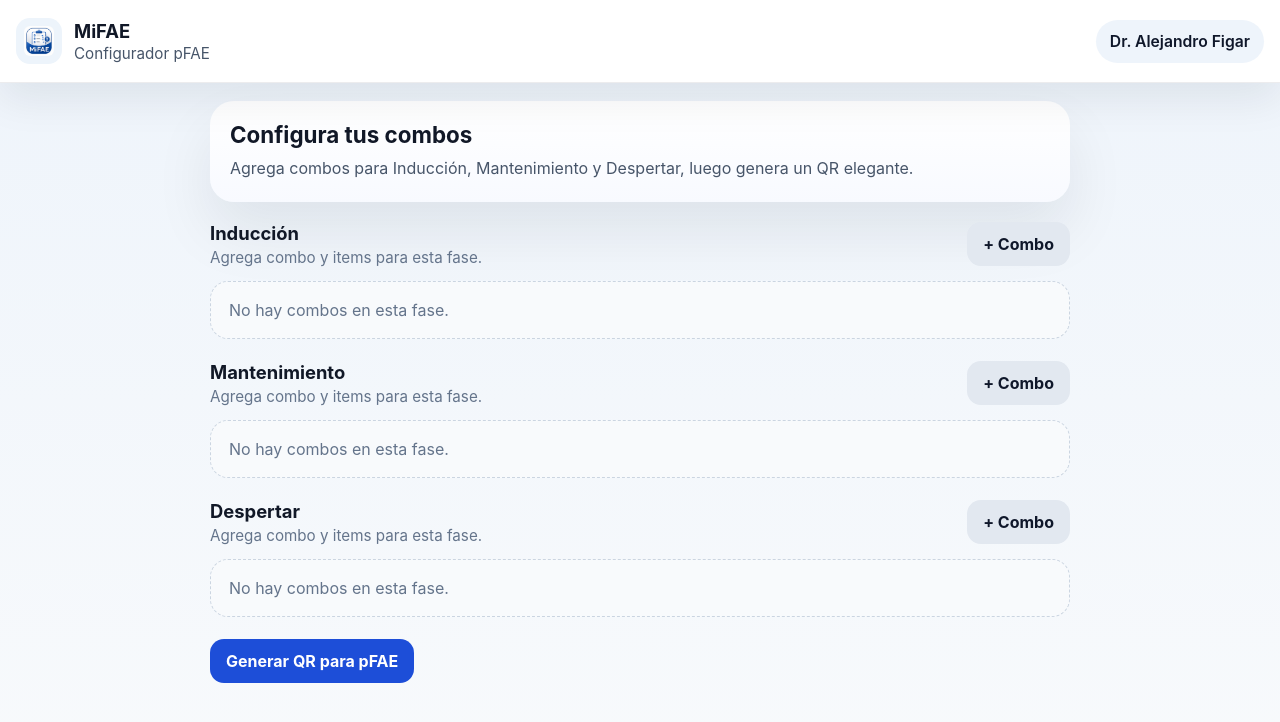
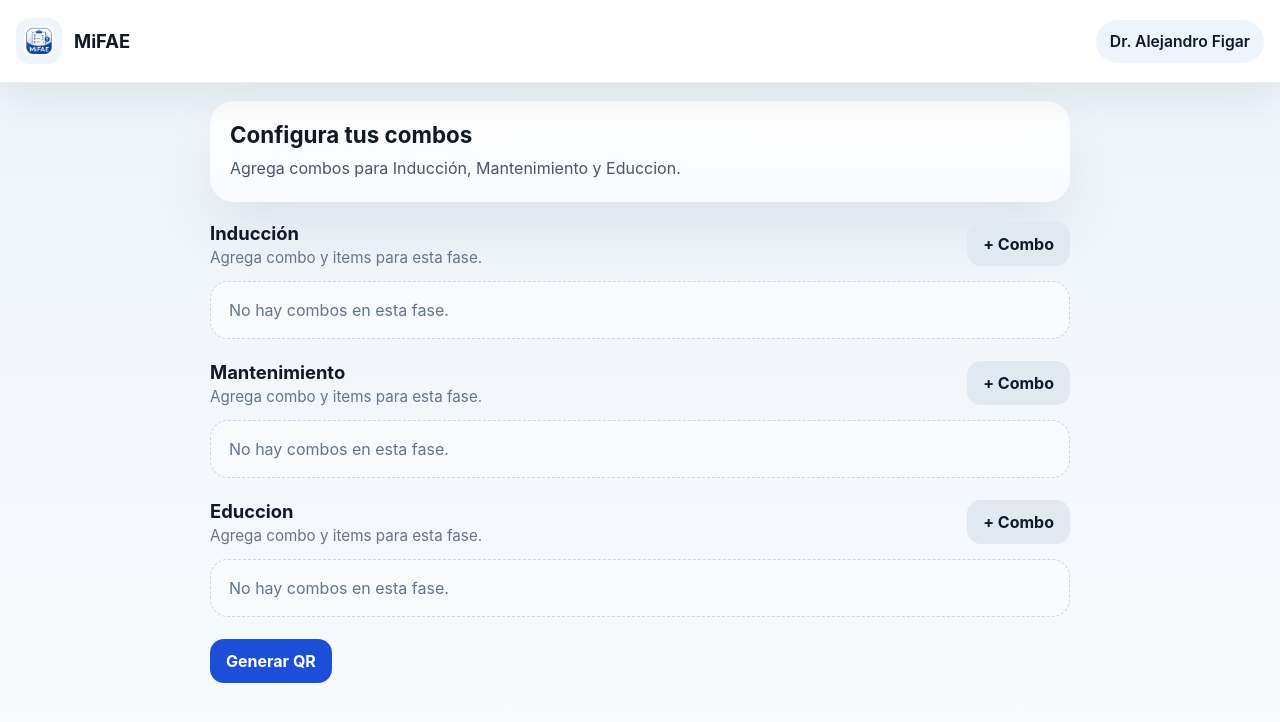
Before and after one commit to FranciscoX78/MiFAE, a React (Vite) app: page / in a window 1280 px wide. Shown: the top 722 px of the page. Built offline with nearby package versions, Linux system fonts and the light colour scheme.

Commit message:
Update MiFAE QR copy

```diff
--- a/src/App.jsx
+++ b/src/App.jsx
@@ -19,7 +19,7 @@ const INITIAL_STATE = {
 const PHASES = [
   { key: 'induccion', label: 'Inducción' },
   { key: 'mantenimiento', label: 'Mantenimiento' },
-  { key: 'despertar', label: 'Despertar' },
+  { key: 'despertar', label: 'Educcion' },
 ];
 
 const DROGAS_ACCIONES = [
@@ -282,7 +282,7 @@ export default function App() {
         <section className="hero-card">
           <div>
             <h2>Configura tus combos</h2>
-            <p>Agrega combos para Inducción, Mantenimiento y Despertar, luego genera un QR elegante.</p>
+            <p>Agrega combos para Inducción, Mantenimiento y Educcion.</p>
           </div>
           {showInstallButton && (
             <button className="secondary-button" type="button" onClick={handleInstallClick}>
@@ -313,7 +313,7 @@ export default function App() {
 
         <div className="actions-row">
           <button className="primary-button" type="button" onClick={handleGenerateQR}>
-            Generar QR para pFAE
+            Generar QR
           </button>
           {warningMessage && <span className="warning-text">{warningMessage}</span>}
         </div>
--- a/src/components/Header.jsx
+++ b/src/components/Header.jsx
@@ -7,7 +7,6 @@ export default function Header({ medico }) {
         <img src={logoUrl} alt="Logo MiFAE" className="brand-logo" />
         <div>
           <p className="brand-name">MiFAE</p>
-          <p className="brand-tag">Configurador pFAE</p>
         </div>
       </div>
       <div className="doctor-chip">
--- a/src/components/QRModal.jsx
+++ b/src/components/QRModal.jsx
@@ -1,9 +1,7 @@
-import { useState } from 'react';
 import QRCode from 'react-qr-code';
 import logoUrl from '../assets/mifae-logo.png';
 
 export default function QRModal({ payload, onClose }) {
-  const [showJson, setShowJson] = useState(false);
   const qrString = JSON.stringify(payload, null, 2);
 
   return (
@@ -12,27 +10,16 @@ export default function QRModal({ payload, onClose }) {
         <div className="qr-card animate-flip">
           <img src={logoUrl} alt="Logo MiFAE" className="qr-card-logo" />
           <div className="qr-card-title">
-            <p className="qr-heading">MiFAE</p>
-            <p className="qr-subtitle">Código de configuración pFAE</p>
             <p className="qr-doctor">Dr. {payload.medico.nombre} {payload.medico.apellido}</p>
           </div>
           <div className="qr-code-panel">
             <QRCode value={qrString} size={220} bgColor="#ffffff" fgColor="#111827" level="M" />
           </div>
           <div className="qr-actions">
-            <button className="secondary-button" type="button" onClick={() => setShowJson((current) => !current)}>
-              {showJson ? 'Ocultar JSON' : 'Ver JSON'}
-            </button>
             <button className="primary-button" type="button" onClick={onClose}>
               Cerrar QR
             </button>
           </div>
-          {showJson && (
-            <div className="json-preview">
-              <div className="json-preview-header">JSON generado</div>
-              <pre>{qrString}</pre>
-            </div>
-          )}
         </div>
       </div>
     </div>
```
